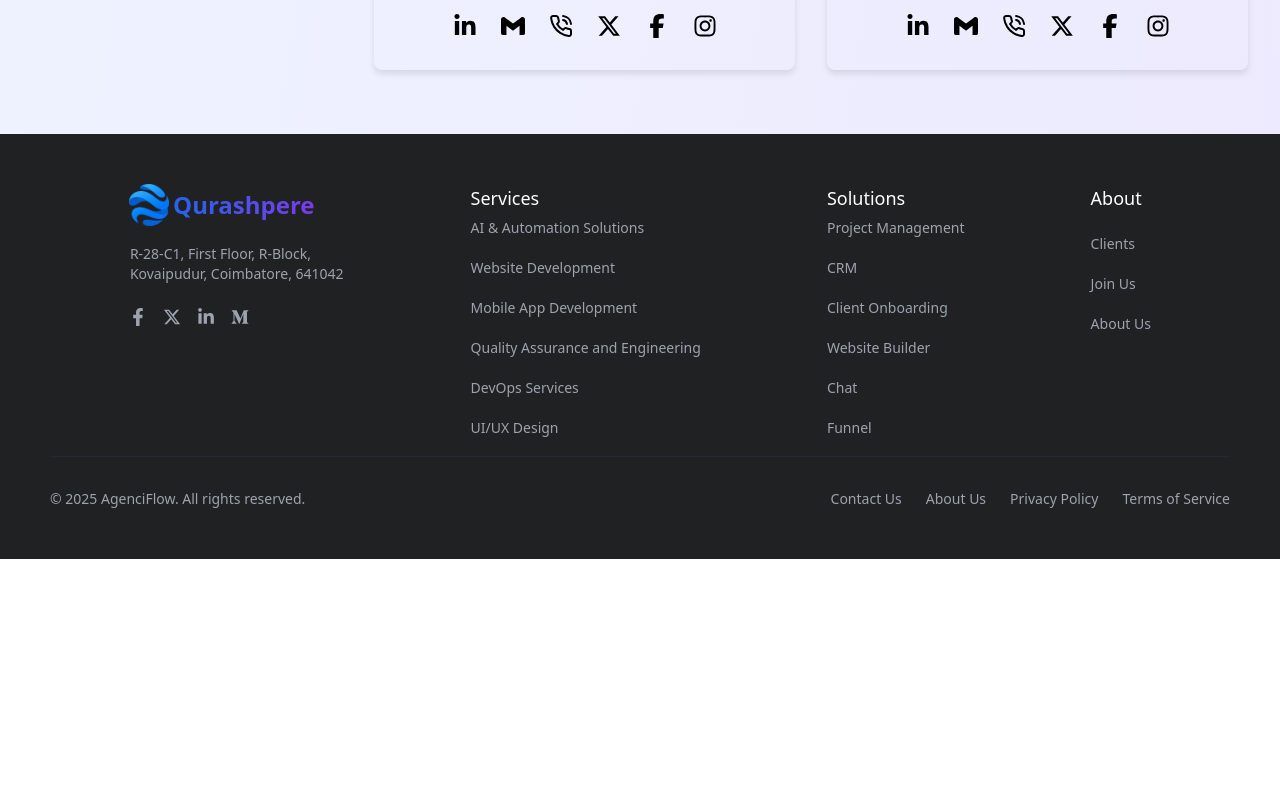
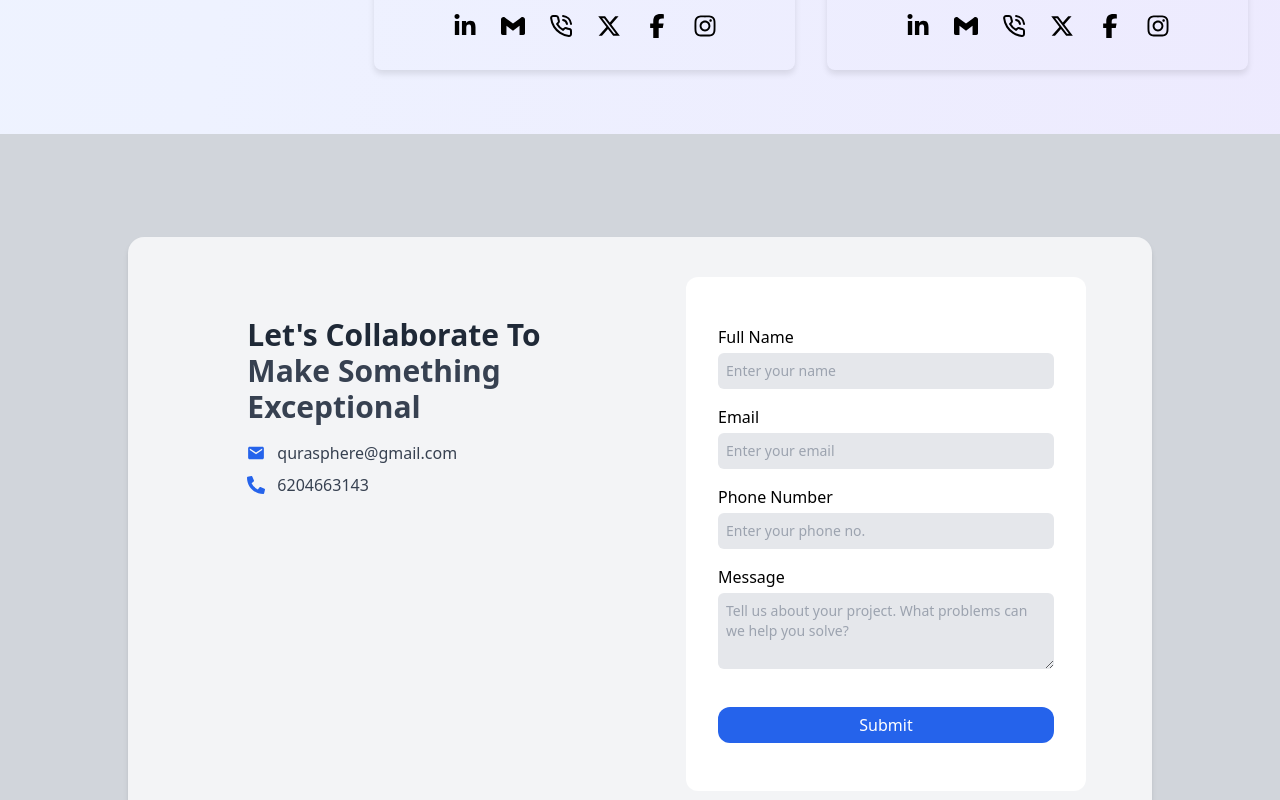
Before and after one commit to grimwebdeveloper/Qurasphere, a React (Vite) app: page / in a window 1280 px wide. Shown: the part 6920-7720 px from the top of the page. Before the commit the page ends 7479 px from the top, so only its background shows below. Built offline with nearby package versions, Linux system fonts and the light colour scheme.

Commit message:
Commit 1: <features> Contact form created

```diff
--- a/src/App.jsx
+++ b/src/App.jsx
@@ -1,3 +1,4 @@
+import ContactForm from './components/ContactForm';
 import Footer from './components/global/Footer';
 import Heading from './components/global/Heading';
 import Navbar from './components/global/Navbar';
@@ -23,6 +24,7 @@ function App() {
       <Testimonials />
       <Blog />
       <OurTeams />
+      <ContactForm/>
       <Footer />
     </div>
   );
--- /dev/null
+++ b/src/components/ContactForm.jsx
@@ -0,0 +1,73 @@
+import React from 'react'
+import { IoMdMail } from "react-icons/io";
+import { FaPhoneAlt } from "react-icons/fa";
+
+function ContactForm() {
+    return (
+        <section className="bg-gray-300 flex items-center justify-center min-h-screen">
+            <div className="bg-gray-100 rounded-2xl shadow-md p-10 flex flex-col md:flex-row gap-10 max-w-5xl w-full">
+
+                <div className="flex justify-center w-full pt-5 mt-5">
+                    <div className="max-w-[400px]">
+                        <h1 className="text-3xl mb-4 font-semibold">
+                            <span className="text-gray-800">Let's Collaborate To</span><br />
+                            <span className="text-gray-700">Make Something</span><br />
+                            <span className="text-gray-700">Exceptional</span>
+                        </h1>
+                        <div className="flex items-center space-x-3 mb-2">
+                            <a href="mailto:solvent****@gmail.com" className="text-blue-600 text-lg">
+                                <IoMdMail />
+                            </a>
+                            <p className="text-gray-700">qurasphere@gmail.com</p>
+                        </div>
+
+                        <div className="flex items-center space-x-3">
+                            <a href="tel:+1234567890" className="text-blue-600 text-lg">
+                                <FaPhoneAlt />
+                            </a>
+                            <p className="text-gray-700">6204663143</p>
+                        </div>
+
+                    </div>
+                </div>
+
+                {/* <!-- Right Form --> */}
+                <div className="flex justify-center w-full">
+                    <form className="p-8 bg-white rounded-xl w-full max-w-[400px]">
+                        <div className="mt-4">
+                            <label for="username" className="block mb-1">Full Name</label>
+                            <input className="bg-gray-200 p-2 rounded-md w-full text-sm focus:border-primary"
+                                placeholder="Enter your name" type="text" name="username" id="username" />
+                        </div>
+
+                        <div className="mt-4">
+                            <label for="email" className="block mb-1">Email</label>
+                            <input type="text" name="email"
+                                className="bg-gray-200 p-2 rounded-md w-full text-sm focus:border-primary"
+                                placeholder="Enter your email" />
+                        </div>
+
+                        <div className="mt-4">
+                            <label for="mobile-no" className="block mb-1">Phone Number</label>
+                            <input type="text" className="bg-gray-200 p-2 rounded-md w-full text-sm focus:border-primary"
+                                name="mobile-no" placeholder="Enter your phone no." />
+                        </div>
+
+                        <div className="mt-4">
+                            <label for="message" className="block mb-1">Message</label>
+                            <textarea rows="3" name="message"
+                                className="bg-gray-200 p-2 rounded-md w-full text-sm focus:border-primary"
+                                placeholder="Tell us about your project. What problems can we help you solve?"></textarea>
+                        </div>
+
+                        <button type="submit" className="py-1.5 px-5 mt-8 mb-4 bg-blue-600 text-white rounded-xl w-full">
+                            Submit
+                        </button>
+                    </form>
+                </div>
+            </div>
+        </section>
+    )
+}
+
+export default ContactForm
--- a/src/components/global/Footer.jsx
+++ b/src/components/global/Footer.jsx
@@ -1,13 +1,13 @@
 import React from 'react';
 import { FaXTwitter } from "react-icons/fa6";
 import { Link } from 'react-router'
-import { FaFacebookF, FaTwitter, FaLinkedinIn, FaMediumM, } from 'react-icons/fa';
+import { FaFacebookF, FaTwitter, FaLinkedinIn, FaMediumM, FaInstagram} from 'react-icons/fa';
 
 function Footer() {
   return (
     <footer className="bg-[#202122] text-white overflow-hidden relative z-10 p-[50px] text-lg">
       <div className="px-2 sm:px-8 lg:flex gap-8 max-w-[1280px] mx-auto ">
-        <div className="max-w-[1280px] mx-auto mb-16">
+        <div className="max-w-[1280px]  mb-16 m-0 ">
           {/* First Column */}
           <div className="flex items-center gap-2 mb-6 flex-col">
             <a href="#" id="logo" className="flex items-center gap-1 pr-[30px] pb-[10px]">
@@ -18,21 +18,21 @@ function Footer() {
             </a>
             {/* <span className="font-bold text-lg">QuraSphere</span> */}
             <p className="text-gray-400 text-sm mb-4">
-              R-28-C1, First Floor, R-Block,<br />
-              Kovaipudur, Coimbatore, 641042
+              Bariyatu, Ranchi - 01, Jharkhand <br/>
+              Pin - 834001
             </p>
             <div className="flex gap-4 mr-auto">
               <a className="text-gray-400 hover:text-white" href="#">
                 <FaFacebookF />
               </a>
-              <a className="text-gray-400 hover:text-white" href="#">
+              <a className="text-gray-400 hover:text-white" href="https://x.com/qurasphere">
                 <FaXTwitter />
               </a>
               <a className="text-gray-400 hover:text-white" href="#">
                 <FaLinkedinIn />
               </a>
-              <a className="text-gray-400 hover:text-white" href="#">
-                <FaMediumM />
+              <a className="text-gray-400 hover:text-white" href="https://www.instagram.com/qurasphere/">
+                <FaInstagram />
               </a>
             </div>
           </div>
@@ -42,45 +42,41 @@ function Footer() {
         <div className='gap-8 max-w-[1280px] mx-auto mb-4'>
           <h3 className="font-medium ">Services</h3>
           <ul className="space-y-3">
-            <li><a className="text-gray-400 hover:text-white text-sm" href="/ai-automation-solutions">AI & Automation Solutions</a></li>
+            <li><a className="text-gray-400 hover:text-white text-sm" href="/ai-automation-solutions">Web Design</a></li>
             <li><a className="text-gray-400 hover:text-white text-sm" href="/web-developement">Website Development</a></li>
-            <li><a className="text-gray-400 hover:text-white text-sm" href="/mobile-app-development">Mobile App Development</a></li>
-            <li><a className="text-gray-400 hover:text-white text-sm" href="/qa-assurance-testing">Quality Assurance and Engineering</a></li>
-            <li><a className="text-gray-400 hover:text-white text-sm" href="/devops-services">DevOps Services</a></li>
-            <li><a className="text-gray-400 hover:text-white text-sm" href="/ui-ux-design">UI/UX Design</a></li>
+            <li><a className="text-gray-400 hover:text-white text-sm" href="/mobile-app-development">Drupal Development</a></li>
+            <li><a className="text-gray-400 hover:text-white text-sm" href="/qa-assurance-testing">WordPress Development</a></li>
+            <li><a className="text-gray-400 hover:text-white text-sm" href="/devops-services">API Development</a></li>
+            <li><a className="text-gray-400 hover:text-white text-sm" href="/devops-services">Software Development</a></li>
           </ul>
         </div>
 
         {/* Third Column */}
         <div className='gap-8 max-w-[1280px] mx-auto mb-4'>
-          <h3 className="font-medium ">Solutions</h3>
+          <h3 className="font-medium ">Site Map</h3>
           <ul className="space-y-3">
-            <li><a className="text-gray-400 hover:text-white text-sm" href="/project-management">Project Management</a></li>
-            <li><a className="text-gray-400 hover:text-white text-sm" href="/crm">CRM</a></li>
-            <li><a className="text-gray-400 hover:text-white text-sm" href="/client-onborading">Client Onboarding</a></li>
-            <li><a className="text-gray-400 hover:text-white text-sm" href="/website-builder">Website Builder</a></li>
-            <li><a className="text-gray-400 hover:text-white text-sm" href="/chat">Chat</a></li>
-            <li><a className="text-gray-400 hover:text-white text-sm" href="/funnel">Funnel</a></li>
+            <li><a className="text-gray-400 hover:text-white text-sm" href="/project-management">Home</a></li>
+            <li><a className="text-gray-400 hover:text-white text-sm" href="/crm">Services</a></li>
+            <li><a className="text-gray-400 hover:text-white text-sm" href="/client-onborading">About Us</a></li>
+            <li><a className="text-gray-400 hover:text-white text-sm" href="/website-builder">Contact Us</a></li>
           </ul>
         </div>
 
         {/* Fourth Column */}
-        <div className='gap-8 max-w-[1280px] mx-auto'>
+        {/* <div className='gap-8 max-w-[1280px] mx-auto'>
           <h3 className="font-medium mb-4">About</h3>
           <ul className="space-y-3">
             <li><a className="text-gray-400 hover:text-white text-sm" href="#">Clients</a></li>
             <li><a className="text-gray-400 hover:text-white text-sm" href="#">Join Us</a></li>
             <li><a className="text-gray-400 hover:text-white text-sm" href="/about">About Us</a></li>
           </ul>
-        </div>
+        </div> */}
       </div>
 
       {/* Footer Bottom */}
-      <div className="border-t border-gray-800 pt-8 flex flex-col md:flex-row justify-between items-center">
-        <p className="text-gray-400 text-sm">© 2025 AgenciFlow. All rights reserved.</p>
+      <div className="border-t border-gray-700 mt-8  pt-8 flex flex-col md:flex-row justify-between max-w-[1280px] mx-auto">
+        <p className="text-gray-400 text-sm">© 2025 Qurasphere. All rights reserved.</p>
         <div className="flex gap-6 mt-4 md:mt-0">
-          <a className="text-gray-400 hover:text-white text-sm" href="#">Contact Us</a>
-          <a className="text-gray-400 hover:text-white text-sm" href="/about">About Us</a>
           <a className="text-gray-400 hover:text-white text-sm" href="#">Privacy Policy</a>
           <a className="text-gray-400 hover:text-white text-sm" href="#">Terms of Service</a>
         </div>
```
